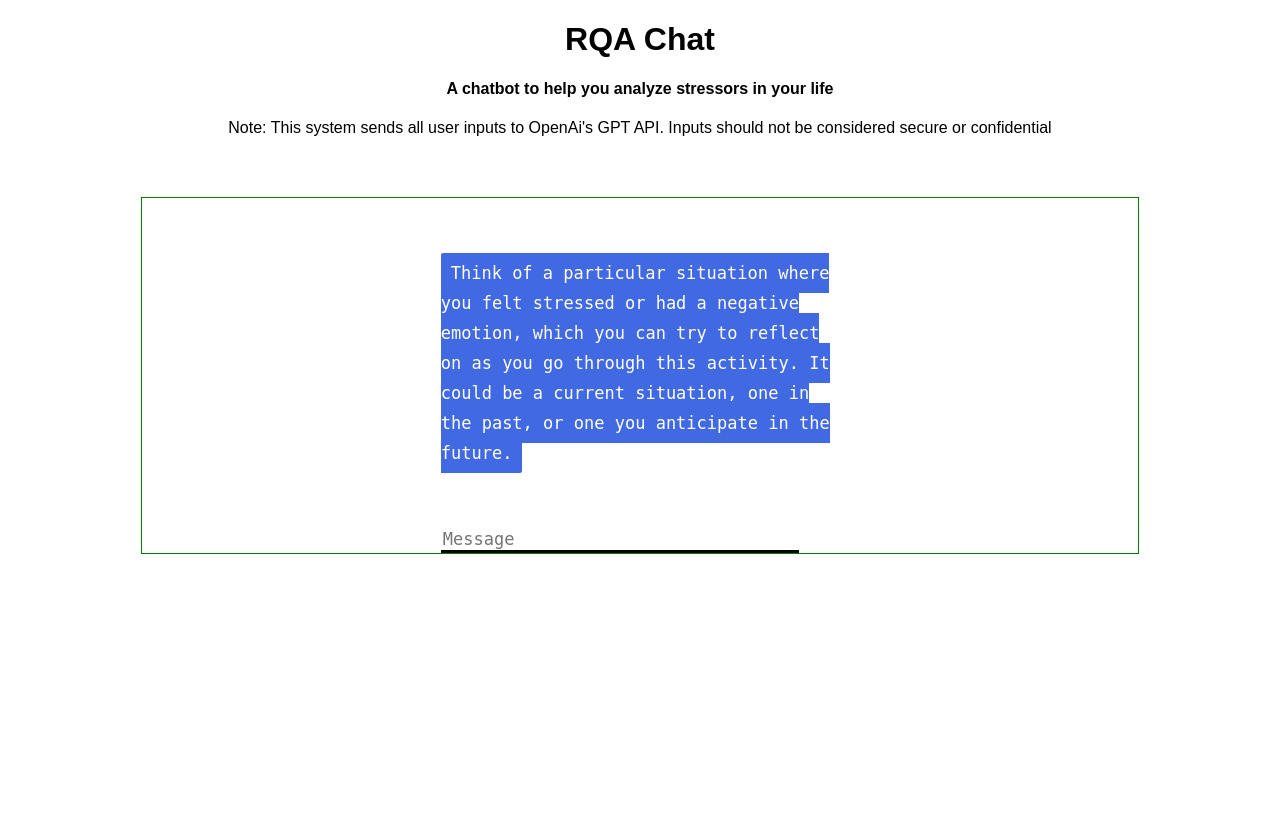
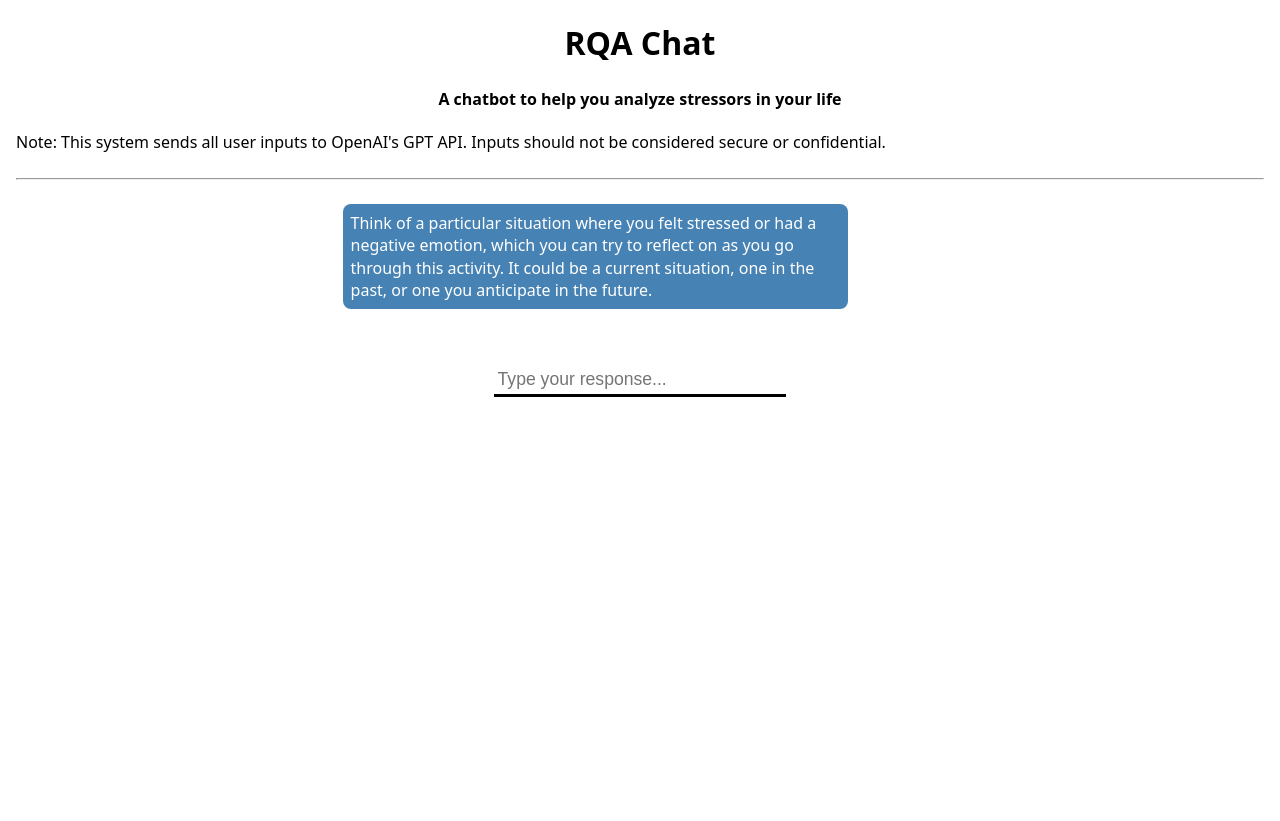
Before and after one commit to dmlazaro/csc428-a1, a Flask app: page / in a window 1280 px wide. After the commit the page ends 397 px from the top, so only its background shows below. Run offline with Flask 3, Linux system fonts and the light colour scheme; some libraries are stand-ins or nearby versions.

Commit message:
Styling changes, switch to structured chat

```diff
--- a/app.py
+++ b/app.py
@@ -4,7 +4,21 @@ from flask import Flask, render_template, request, jsonify
 app = Flask(__name__)
 
 # Put your key here
-openai.api_key = ""
+openai.api_key = "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"
+
+current_q = 0
+
+questions = [
+    "What’s the situation? Feel free to explain it in as much detail as you’d like.",
+    "What part of the situation is most troubling?",
+    "What are you thinking to yourself?",
+    "What thought is the most troubling?",
+    "What do you feel when you think this?",
+    "When you have these feelings, what actions do you take? What actions do you avoid?",
+    "Re-type the summary of the situation in the following format:\n\tTrigger:\n\tThought:\n\tFeeling:\n\tBehavior:",
+    "Consider whether the trigger truly justifies this type of thinking. Write your thoughts.",
+    "If you were to explore an alternative line of thinking, how would you do it?",
+]
 
 # TODO: Test and modify variations of this prompt
 # I want variations of the prompt that make it adhere to the script a bit less
@@ -57,6 +71,16 @@ def hello_world():  # put application's code here
     return render_template('index.html')
 
 
+@app.route("/next")
+def next_question():
+    global current_q
+    current_q += 1
+    if (current_q > 8):
+        return get_completion("Tell the user that they have completed the Reflective Questioning Activity"
+                              "Summarize the interaction, including any important insights, and then wish them well.")
+    return get_completion(f"Ask the USER the following question (DO NOT ANSWER IT YOURSELF):\n\"{questions[current_q]}\"")
+
+
 @app.route("/get")
 def get_bot_response():
     userText = request.args.get('msg')
--- a/templates/index.html
+++ b/templates/index.html
@@ -1,5 +1,6 @@
 <!DOCTYPE html>
 <html>
+
 <head>
   <title>RQA Bot</title>
   <meta name="viewport" content="width=device-width, initial-scale=1">
@@ -8,103 +9,139 @@
     * {
       box-sizing: border-box
     }
+
     /* Set height of body and the document to 100% */
-        body, html {
-            height: 100%;
+    body,
+    html {
+      min-height: 100%;
       margin: 0;
-            font-family: Arial;
+      font-family: system-ui, sans-serif;
+      line-height: 1.4;
     }
-        #chatbox {
-        margin-left: auto;
-        margin-right: auto;
-        width: 40%;
-        margin-top: 60px;
+
+    body {
+      padding-inline: 1rem;
     }
+
     #userInput {
-        margin-left: auto;
-        margin-right: auto;
-        width: 40%;
-        margin-top: 60px;
+      padding: 0;
+      margin-top: 0.5rem;
+      max-width: 32ch;
     }
+
     #textInput {
-        width: 90%;
+      width: 100%;
       border: none;
       border-bottom: 3px solid black;
-        font-family: monospace;
-        font-size: 17px;
+      border-radius: 0.25rem 0.25rem 0 0;
+      font-size: 1.1rem;
     }
+
+    #inputArea {
+      margin-top: 3rem;
+    }
+
+    #inputArea>* {
+      margin-inline: auto;
+      display: block;
+    }
+
+    input {
+      padding: 0.25rem;
+    }
+
+    .text {
+      display: flex;
+      width: 100%;
+      font-size: 1rem;
+      padding-bottom: 0.5rem;
+    }
+
+    .botText {
+      background-color: steelblue;
+      color: white;
+      padding: 0.5rem;
+      border-radius: 0.5rem;
+      max-width: 85%;
+      min-width: 0;
+    }
+
     .userText {
-        color: white;
-        font-family: monospace;
-        font-size: 17px;
-        text-align: right;
-        line-height: 30px;
+      background-color: lightgray;
+      color: black;
+      padding: 0.5rem;
+      border-radius: 0.5rem;
+      max-width: 85%;
+      min-width: 0;
+      margin-left: auto;
     }
-      .userText span {
-        background-color: #808080;
-        padding: 10px;
-        border-radius: 2px;
+
+    p {
+      display: inline-block;
+      margin: 0;
     }
-      .botText {
-        color: white;
-        font-family: monospace;
-        font-size: 17px;
-        text-align: left;
-        line-height: 30px;
+
+    hr {
+      margin-block: 1.5rem;
     }
-      .botText span {
-        background-color: #4169e1;
-        padding: 10px;
-        border-radius: 2px;
-      }
-      #tidbit {
-        position: absolute;
-        bottom: 0;
-        right: 0;
-        width: 300px;
-      }
+
     .boxed {
       margin-left: auto;
       margin-right: auto;
-        width: 78%;
-        margin-top: 60px;
-        border: 1px solid green;
+      max-width: 65ch;
+      margin-block: 24px;
     }
   </style>
 </head>
+
 <body>
   <div>
     <h1 align="center"><b>RQA Chat</b></h1>
     <h4 align="center"><b>A chatbot to help you analyze stressors in your life</b></h4>
-    <p align="center">Note: This system sends all user inputs to OpenAi's GPT API. Inputs should not be considered secure or confidential</p>
+    <p align="center">Note: This system sends all user inputs to OpenAI's GPT API. Inputs should not be considered
+      secure or confidential.</p>
+    <hr>
     <div class="boxed">
       <div>
         <div id="chatbox">
+          <div class="text">
             <p class="botText">
-                        <span>Think of a particular situation where you felt stressed or had a negative emotion, which you can try to reflect on as you go through this activity. It could be a current situation, one in the past, or one you anticipate in the future.</span>
+              <span>Think of a particular situation where you felt stressed or had a negative emotion, which you can try
+                to reflect on as you go through this activity. It could be a current situation, one in the past, or one
+                you anticipate in the future.</span>
             </p>
           </div>
+        </div>
+        <div id="inputArea">
+          <button id="proceedButton" style="display: none;"></button>
           <div id="userInput">
-                    <input id="textInput" type="text" name="msg" placeholder="Message" />
+            <input id="textInput" type="text" name="msg" placeholder="Type your response..." />
+          </div>
         </div>
       </div>
       <script>
         const inputBox = $("#textInput")
+        const proceedButton = $("#proceedButton")
+        let currentQ = 0
 
         function getBotResponse() {
           var rawText = inputBox.val();
-                    var userHtml = '<p class="userText"><span>' + rawText + "</span></p>";
+          var userHtml = '<div class="text"><div class="userText"><p>' + rawText + "</p></div></div>";
           inputBox.val("");
           $("#chatbox").append(userHtml);
           document
             .getElementById("userInput")
             .scrollIntoView({ block: "start", behavior: "smooth" });
           $.get("/get", { msg: rawText }).done(function (data) {
-                        var botHtml = '<p class="botText"><span>' + data + "</span></p>";
+            var botHtml = '<div class="text"><div class="botText"><p>' + data + "</p></div></div>";
             $("#chatbox").append(botHtml);
             document
               .getElementById("userInput")
               .scrollIntoView({ block: "start", behavior: "smooth" });
+            proceedButton.show()
+            if (currentQ < 8) {
+              proceedButton.html("Next question")
+            }
           });
         }
         inputBox.keypress(function (e) {
@@ -112,8 +149,26 @@
             getBotResponse();
           }
         });
+        proceedButton.click((e) => {
+          currentQ++
+          $.get("/next").done((data) => {
+            var botHtml = '<div class="text"><div class="botText"><p>' + data + "</p></div></div>";
+            $("#chatbox").append(botHtml);
+            document
+              .getElementById("userInput")
+              .scrollIntoView({ block: "start", behavior: "smooth" });
+            if (currentQ < 8) {
+              proceedButton.html("Skip question")
+            } else if (currentQ = 8) {
+              proceedButton.html("Complete reflection")
+            } else {
+              proceedButton.hide()
+            }
+          })
+        })
       </script>
     </div>
   </div>
 </body>
+
 </html>
```
Lines whose indentation alone changed are shown as unchanged.
